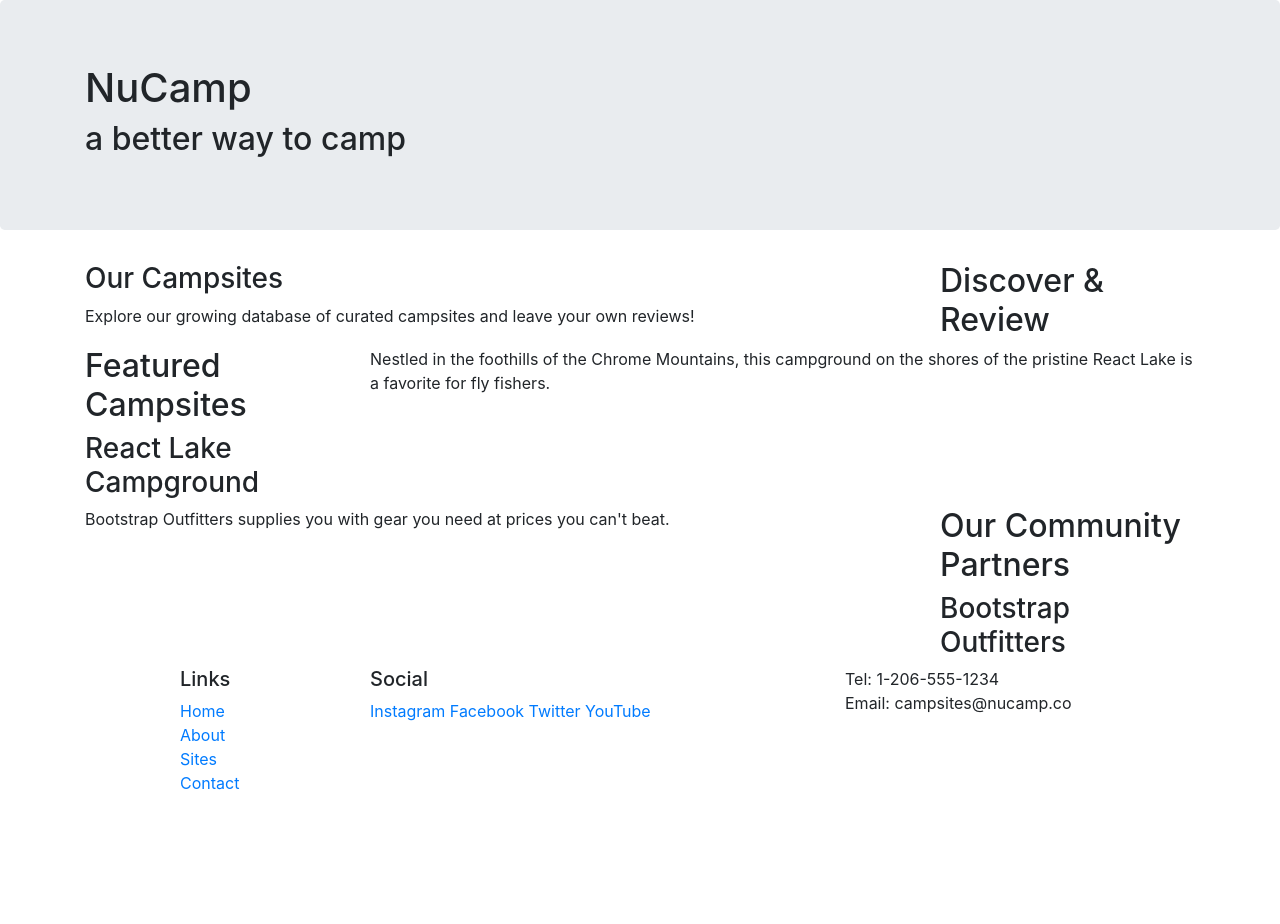
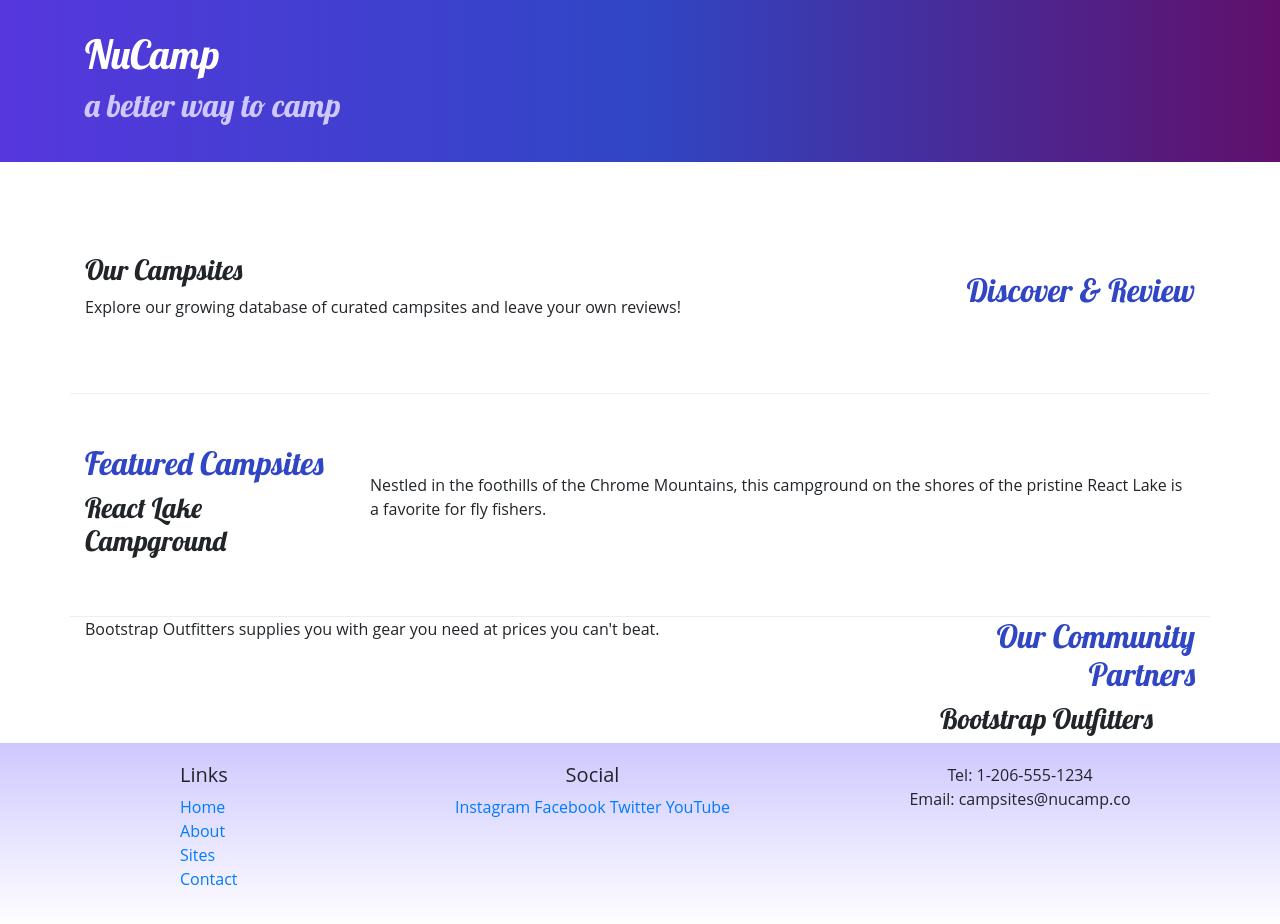
Before and after one commit to hblackmer/camping-app-bootstrap, a website: page index.html in a window 1280 px wide. Before the commit the page ends 811 px from the top, so only its background shows below. Drawn offline with nearby package versions, Linux system fonts and the light colour scheme.

Commit message:
Added custom styles.

```diff
--- /dev/null
+++ b/css/style.css
@@ -0,0 +1,32 @@
+body {
+    font-family: "Open Sans", sans-serif;
+}
+
+h1, h2, h3 {
+    font-family: "Lobster", cursive;
+}
+
+h2 {
+    color: #3046C5;
+}
+
+header h2 {
+    color: #CEC8FF;
+}
+
+footer {
+    background-image: linear-gradient(#CEC8FF, white);
+    padding: 20px 0;
+}
+
+.jumbotron {
+    padding: 30px;
+    background-image: linear-gradient(to right, #5637DD, #3046C5, #60106B);
+    color: white;
+}
+
+.row-content {
+    padding: 50px 0;
+    border-bottom: 1px ridge;
+    min-height: 200px;
+}
--- a/index.html
+++ b/index.html
@@ -9,12 +9,17 @@
     <!-- Bootstrap CSS -->
     <link rel="stylesheet" href="node_modules/bootstrap/dist/css/bootstrap.min.css" />
 
+    <!-- Additional CSS must be placed after Bootstrap CSS -->
+    <link rel="preconnect" href="https://fonts.googleapis.com">
+    <link rel="preconnect" href="https://fonts.gstatic.com" crossorigin>
+    <link href="https://fonts.googleapis.com/css2?family=Lobster&display=swap" rel="stylesheet">
+    <link rel="stylesheet" href="css/style.css" />
     <title>NuCamp: A Better Way To Camp</title>
 </head>
 
 <body>
 
-    <header class="jumbotron">
+    <header class="jumbotron jumbotron-fluid">
         <div class="container">
             <div class="row">
                 <div class="col">
@@ -26,9 +31,9 @@
     </header>
 
     <div class="container">
-        <div class="row">
+        <div class="row row-content align-items-center">
             <div class="col-sm-4 order-sm-last col-md-3">
-                <h2>Discover & Review</h2>
+                <h2 class="text-sm-right">Discover & Review</h2>
             </div>
             <div class="col">
                 <h3>Our Campsites</h3>
@@ -36,7 +41,7 @@
             </div>
         </div>
 
-        <div class="row">
+        <div class="row row-content align-items-center">
             <div class="col-sm-4 col-md-3">
                 <h2>Featured Campsites</h2>
                 <h3>React Lake Campground</h3>
@@ -46,9 +51,9 @@
             </div>
         </div>
 
-        <div class="row">
+        <div class="row row-contentalign-items-center">
             <div class="col-sm-4 order-sm-last col-md-3">
-                <h2>Our Community Partners</h2>
+                <h2 class="text-sm-right">Our Community Partners</h2>
                 <h3>Bootstrap Outfitters</h3>
             </div>
             <div class="col">
@@ -69,20 +74,19 @@
                         <li><a href="#">Contact</a></li>
                     </ul>
                 </div>
-                <div class="col-6 col-sm-5">
+                <div class="col-6 col-sm-5 text-center">
                     <h5>Social</h5>
                     <a href="http://instagram.com/">Instagram</a>
                     <a href="http://facebook.com/">Facebook</a>
                     <a href="http://twitter.com/">Twitter</a>
                     <a href="http://youtube.com/">YouTube</a>
                 </div>
-                <div class="col-sm-4">
+                <div class="col-sm-4 text-center">
                     Tel: 1-206-555-1234<br />
                     Email: campsites@nucamp.co
                 </div>
             </div>
         </div>
-    </footer>
     </footer>
 
     <!-- jQuery must come first, then Popper.js, then the Bootstrap JavaScript plugins.-->
```
